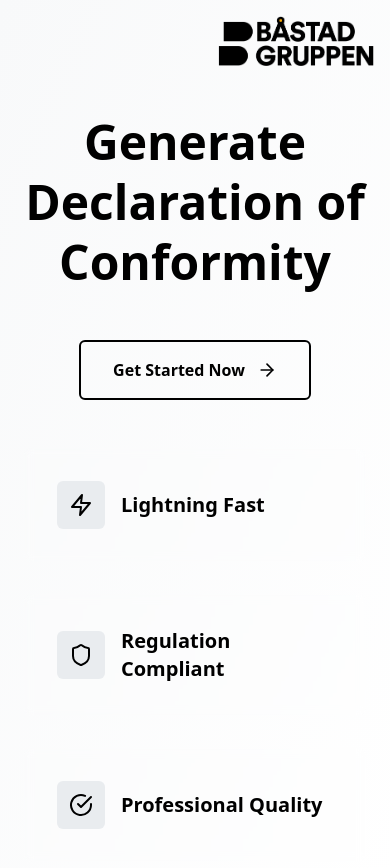
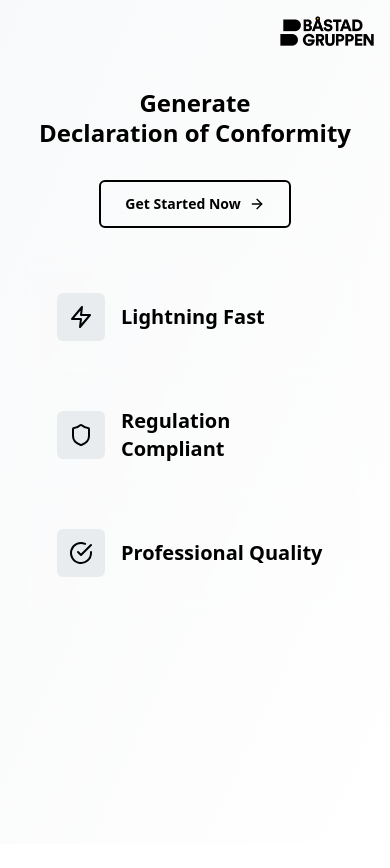
Before and after one commit to pradhankukiran/doc-bastadgruppen, a React (Vite) app: page / in a window 390 px wide. Shown: the top 868 px of the page. After the commit the page ends 844 px from the top, so only its background shows below. Built offline with nearby package versions, Linux system fonts and the light colour scheme; what @react-pdf/renderer would draw is missing.

Commit message:
made responsive and styling fixes to mobile view

```diff
--- a/src/App.tsx
+++ b/src/App.tsx
@@ -5,12 +5,12 @@ import { Link } from "react-router-dom";
 
 function App() {
   return (
-    <div className="min-h-screen bg-gradient-to-br from-brand-background-light to-brand-background-DEFAULT text-brand-primary font-sans overflow-hidden relative animate-fade-in">
+    <div className="min-h-screen bg-gradient-to-br from-brand-background-light to-brand-background-DEFAULT text-brand-primary font-sans overflow-x-hidden relative animate-fade-in">
       {/* Top-right company logo */}
       <img
         src={CompanyLogo}
         alt="Company Logo"
-        className="absolute top-4 right-4 h-[50px] w-auto"
+        className="absolute top-4 right-4 h-[30px] md:h-[50px] w-auto"
       />
 
       {/* Optional subtle pattern (kept light grey) */}
@@ -20,29 +20,29 @@ function App() {
       <main className="relative z-10 px-6 py-12">
         <div className="max-w-7xl mx-auto">
           {/* Hero Section */}
-          <div className="text-center mb-12 mt-16 animate-slide-up">
-            <h1 className="text-5xl md:text-6xl font-bold mb-5 leading-tight text-brand-primary">
+          <div className="text-center mb-8 md:mb-12 mt-10 md:mt-16 animate-slide-up">
+            <h1 className="text-2xl sm:text-4xl md:text-6xl font-bold mb-5 leading-tight text-brand-primary">
               Generate
-              <span className="block">Declaration of Conformity</span>
+              <span className="block whitespace-nowrap">Declaration of Conformity</span>
             </h1>
           </div>
 
           {/* CTA placed after hero */}
-          <div className="text-center mb-12">
+          <div className="text-center mb-8 md:mb-12">
             <Link
               to="/form"
               state={{ resetForm: true }}
-              className="group relative inline-flex items-center gap-3 px-8 py-4 border-2 border-brand-primary rounded-md font-semibold text-brand-primary transition-all duration-300 hover:bg-brand-primary hover:text-white hover:shadow-lg focus:outline-none focus:ring-2 focus:ring-brand-primary"
+              className="group relative inline-flex items-center gap-2 md:gap-3 px-6 py-3 md:px-8 md:py-4 border-2 border-brand-primary rounded-md font-semibold text-brand-primary text-sm md:text-base transition-all duration-300 hover:bg-brand-primary hover:text-white hover:shadow-lg focus:outline-none focus:ring-2 focus:ring-brand-primary"
             >
               <span className="relative z-10">Get Started Now</span>
-              <ArrowRight className="relative z-10 h-5 w-5 transition-transform duration-300 group-hover:translate-x-1" />
+              <ArrowRight className="relative z-10 h-4 w-4 md:h-5 md:w-5 transition-transform duration-300 group-hover:translate-x-1" />
               {/* subtle background fade */}
               <span className="absolute inset-0 bg-brand-primary opacity-0 group-hover:opacity-10 transition-opacity duration-300 rounded-md"></span>
             </Link>
           </div>
 
           {/* Features Grid */}
-          <div className="grid md:grid-cols-3 gap-8 max-w-5xl mx-auto">
+          <div className="grid grid-cols-1 sm:grid-cols-2 md:grid-cols-3 sm:gap-6 md:gap-8 max-w-5xl mx-auto">
             <div className="group p-8 bg-white/5 backdrop-blur-sm border border-white/10 rounded-lg hover:bg-white/10 transition-all duration-300 hover:scale-105">
               <div className="flex items-center gap-4">
                 <div className="p-3 bg-brand-background-dark rounded-md w-fit group-hover:scale-110 transition-transform">
```
Also changed, not shown: 1 other file (tests, documents, lock files or other folders).
